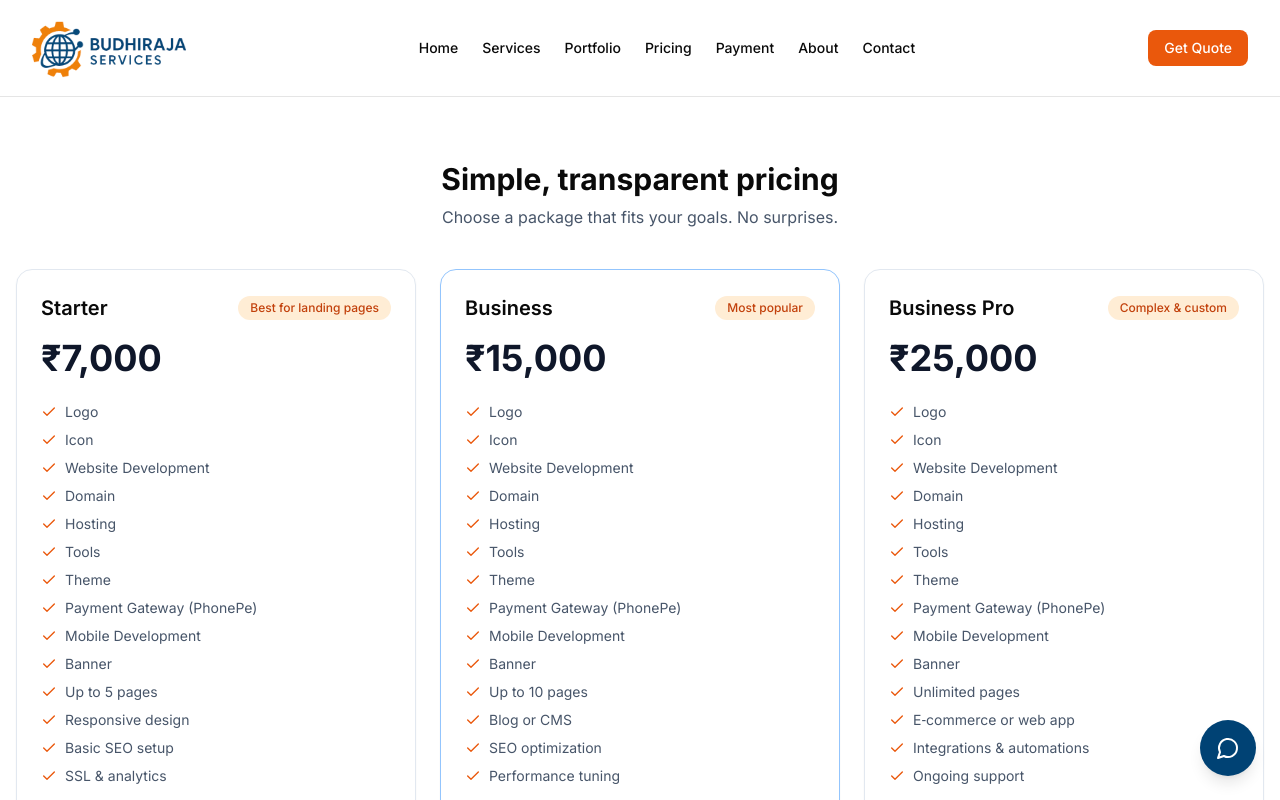
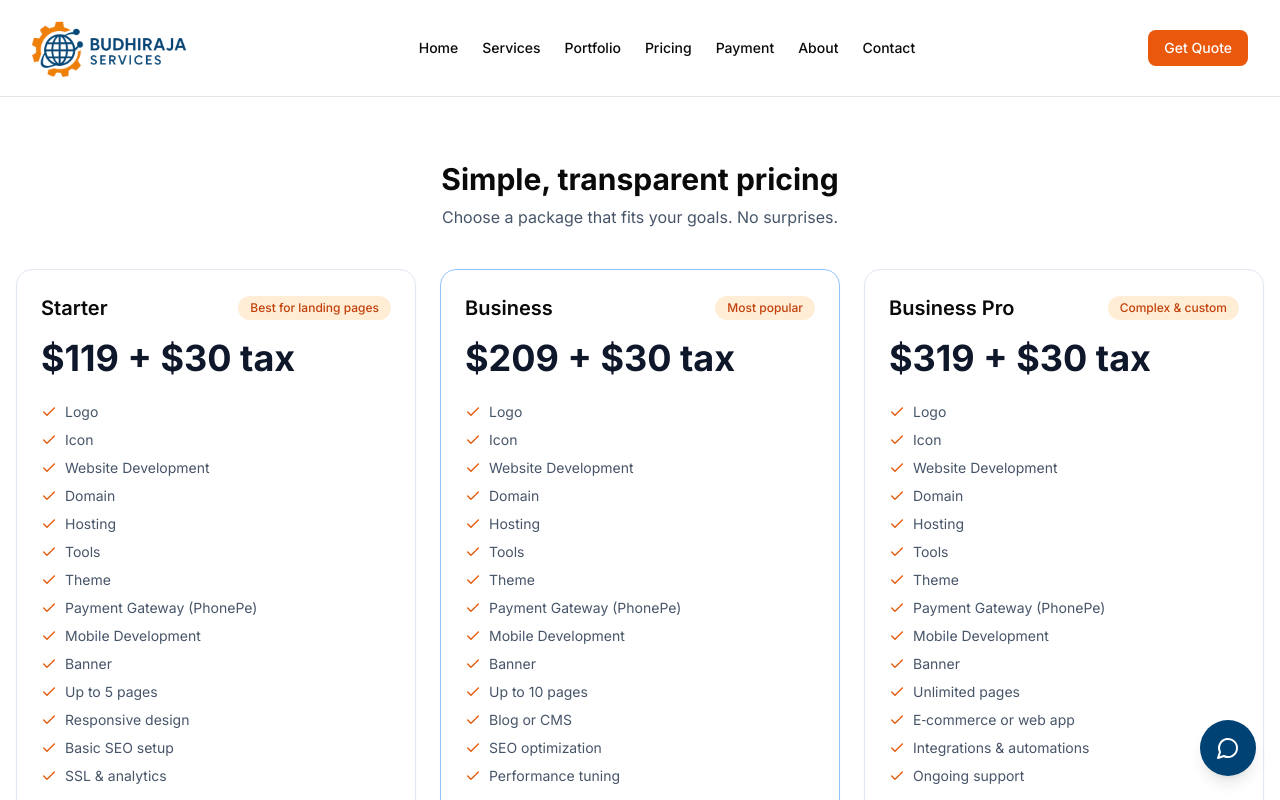
Before and after one commit to budhirajaservices/budhirajaproperties, a Next.js app: page /pricing in a window 1280 px wide. Shown: the top 800 px of the page. Built offline with nearby package versions, Linux system fonts and the light colour scheme.

Commit message:
feat: update pricing structure with tax breakdown
Introduce competitive, transparent pricing with clear tax breakdown

Co-authored-by: null <214285913+budhirajaservices@users.noreply.github.com>

```diff
--- a/app/(site)/pricing/page.tsx
+++ b/app/(site)/pricing/page.tsx
@@ -10,7 +10,7 @@ export const metadata: Metadata = {
 const tiers = [
   {
     name: "Starter",
-    price: "₹7,000",
+    price: "$119 + $30 tax",
     highlight: "Best for landing pages",
     features: [
       "Logo",
@@ -32,7 +32,7 @@ const tiers = [
   },
   {
     name: "Business",
-    price: "₹15,000",
+    price: "$209 + $30 tax",
     highlight: "Most popular",
     features: [
       "Logo",
@@ -55,7 +55,7 @@ const tiers = [
   },
   {
     name: "Business Pro",
-    price: "₹25,000",
+    price: "$319 + $30 tax",
     highlight: "Complex & custom",
     features: [
       "Logo",
```
